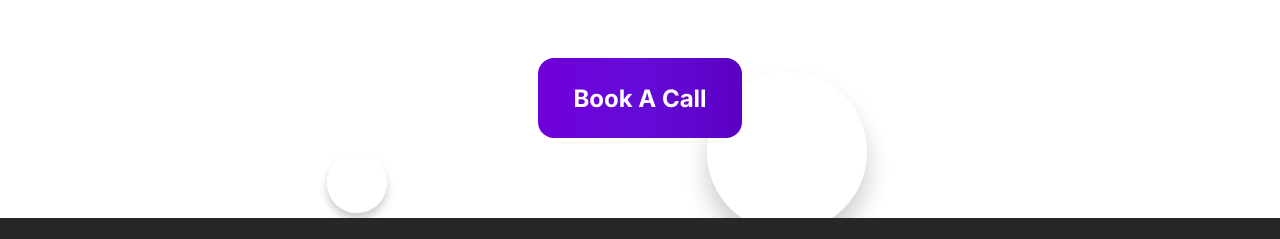
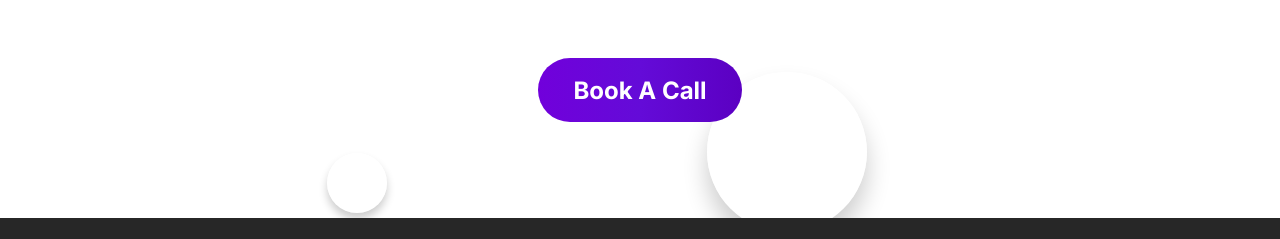
Before and after one commit to henewi/acq, a plain HTML site: page index.html in a window 1280 px wide. Shown: the part 262-501 px from the top of the page. Drawn offline with Linux system fonts and the light colour scheme.

Commit message:
rounded btn

```diff
--- a/styles.css
+++ b/styles.css
@@ -211,12 +211,12 @@ body::-webkit-scrollbar-track {
     color: white;
     background: rgb(127, 0, 211);
     background: linear-gradient(90deg, rgb(113, 0, 219) 0%, rgb(100, 11, 216) 50%, rgb(91, 0, 194) 100%);
-    height: 10vh;
+    height: 8vh;
     width: 16vw;
     display: flex;
     align-items: center;
     justify-content: center;
-    border-radius: 2vh;
+    border-radius: 10vh;
     position: absolute;
     top: 40vh;
     left: 42vw;
```
